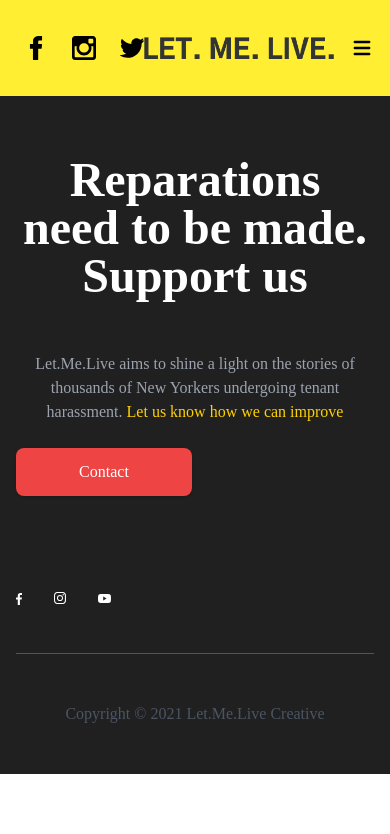
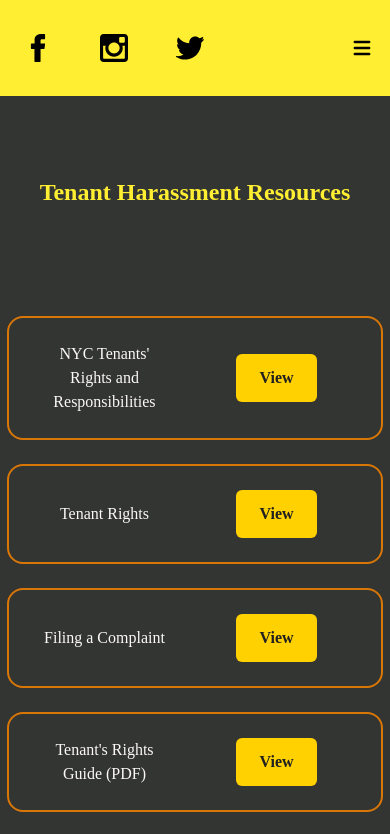
Before and after one commit to shafeeshafee/Let.Me.Live, a React (Create React App) app in the folder client/: page /resources in a window 390 px wide. Shown: the top 834 px of the page. Built offline with nearby package versions, Linux system fonts and the light colour scheme.

Commit message:
made a resources page

```diff
--- a/client/src/App.js
+++ b/client/src/App.js
@@ -10,6 +10,7 @@
 import ReportForm from "./pages/ReportForm";
 import Faq from "./pages/Faq";
 import AboutUs from "./pages/AboutUs";
+import Resources from "./pages/Resources";
 
 function App() {
 	const [isOpen, setIsOpen] = useState(false);
@@ -39,6 +40,9 @@
 				<Route exact path="/">
 					<Landing />
 				</Route>
+				<Route exact path="/resources">
+					<Resources />
+				</Route>
 				<Route exact path="/allreports">
 					<AllReports />
 				</Route>
--- a/client/src/components/Dropdown.js
+++ b/client/src/components/Dropdown.js
@@ -9,6 +9,9 @@
 		>
 			<Link className="py-4 border" to="/">
 				Home
+			</Link>
+			<Link className="py-4 border" to="/resources">
+				Resources
 			</Link>
 			<Link className="py-4 border" to="/allreports">
 				View Reports
--- a/client/src/components/LandingComponents/Neglected.js
+++ b/client/src/components/LandingComponents/Neglected.js
@@ -3,7 +3,7 @@
 function Neglected() {
 	return (
 		<div className="bg-charcoal p-0 lg:py-24 flex justi flex-wrap justify-center pb-10 items-center">
-			<div className="xl:w-1/3 w-full">
+			<div className="w-full">
 				<div className="max-w-md py-4 px-8 bg-white shadow-lg rounded-2xl transform lg:-skew-y-3 my-20">
 					<div className="flex justify-center md:justify-end -mt-16">
 						<img
@@ -37,7 +37,7 @@
 					You don't have to be alone. Share your story with the world
 				</p>
 				<Link to="/report">
-					<p className="flex m-auto lg:float-right items-center bg-primaryYellow w-5/12 text-2xl rounded-lg text-charcoal font-bold font-bodySans drop-shadow-2xl mt-6 px-5 py-2 hover:bg-gray-800 hover:text-offwhite smoothed shadowed">
+					<p className="flex m-auto lg:float-right items-center bg-primaryYellow w-5/12 text-lg sm:text-xl rounded-lg text-charcoal font-bold font-bodySans drop-shadow-2xl mt-6 px-5 py-2 hover:bg-gray-800 hover:text-offwhite smoothed shadowed">
 						Submit a Report <img src="https://www.svgrepo.com/show/115104/paper.svg" className="ml-5 py-3 w-6 h-auto" alt="" />
 					</p>
 				</Link>
--- a/client/src/components/Navbar.js
+++ b/client/src/components/Navbar.js
@@ -30,7 +30,7 @@
 
 	return (
 		<nav
-			className={`font-bodySans font-bold text-lg bg-shockingYellow z-40 top-0 flex justify-between items-center h-24 text-black shadow-sm header-font transition duration-1000 ease-in-out ${dropShadow}`}
+			className={`font-bodySans font-bold text-sm lg:text-lg bg-shockingYellow z-40 top-0 flex justify-between items-center h-24 text-black shadow-sm header-font transition duration-1000 ease-in-out ${dropShadow}`}
 			role="navigation"
 		>
 			<div className="flex py-5">
@@ -47,7 +47,7 @@
 			<Link to="/" className="flex items-center text-lg">
 				<div>
 					<Link to="/">
-						<img src="images/logo.png" alt="logo" />
+						<img className="hidden xl:block" src="images/logo.png" alt="logo" />
 					</Link>
 				</div>
 			</Link>
@@ -62,9 +62,13 @@
 			</div>
 			<div className="pr-8 xl:flex md:block hidden">
 				<div className="flex">
+					<Link className="mx-3" to="/resources">
+						<p>Resources</p>
+					</Link>
 					<Link className="mx-3" to="/allreports">
 						<p>View Reports</p>
 					</Link>
+
 					<Link className="mx-3" to="/report">
 						<p>Submit a Report</p>
 					</Link>
--- /dev/null
+++ b/client/src/components/ResourcesCard.js
@@ -0,0 +1,20 @@
+function ResourcesCard({ resource, link }) {
+	return (
+		<div>
+			<li className="border-gray-400 flex flex-row font-bodySans text-offwhite py-3">
+				<div className="select-none flex flex-1 items-center transition duration-500 ease-in-out transform hover:-translate-y-2 rounded-2xl border-2 p-6 hover:shadow-2xl border-yellow-600">
+					<div className="flex-1 pl-1 mr-16">
+						<div className="font-medium">{resource}</div>
+					</div>
+					<div className="cursor-pointer w-1/4 text-wrap text-center flex text-jetblack text-bold flex-col rounded-md bg-primaryYellow justify-center items-center mr-10 px-10 py-3">
+						<a className="font-bold text-md" href={link} target="_blank" rel="noreferrer">
+							View
+						</a>
+					</div>
+				</div>
+			</li>
+		</div>
+	);
+}
+
+export default ResourcesCard;
--- /dev/null
+++ b/client/src/pages/Resources.js
@@ -0,0 +1,31 @@
+import ResourcesCard from "../components/ResourcesCard";
+import Fade from "react-reveal/Fade";
+
+function Resources() {
+	return (
+		<div className="bg-charcoal pt-10 pb-20">
+			<div className="pt-10 pb-20">
+				<h1 className="text-2xl lg:text-6xl text-shockingYellow font-bold font-bodySans">Tenant Harassment Resources</h1>
+			</div>
+			<div class="container flex mx-auto w-full items-center justify-center">
+				<ul class="flex flex-col p-4">
+					<Fade bottom>
+						<ResourcesCard
+							resource="NYC Tenants' Rights and Responsibilities"
+							link="https://www1.nyc.gov/site/hpd/services-and-information/tenants-rights-and-responsibilities.page"
+						/>
+						<ResourcesCard resource="Tenant Rights" link="https://www1.nyc.gov/site/buildings/renter/tenant-rights.page" />
+						<ResourcesCard resource="Filing a Complaint" link="https://www1.nyc.gov/site/buildings/renter/file-a-complaint.page" />
+						<ResourcesCard resource="Tenant's Rights Guide (PDF)" link="https://www1.nyc.gov/assets/buildings/pdf/tenants_rights.pdf" />
+						<ResourcesCard
+							resource="10 NYC Tenants’ Rights"
+							link="https://www.curbed.com/article/new-york-city-landlord-tenant-law-rights.html"
+						/>
+					</Fade>
+				</ul>
+			</div>
+		</div>
+	);
+}
+
+export default Resources;
```
